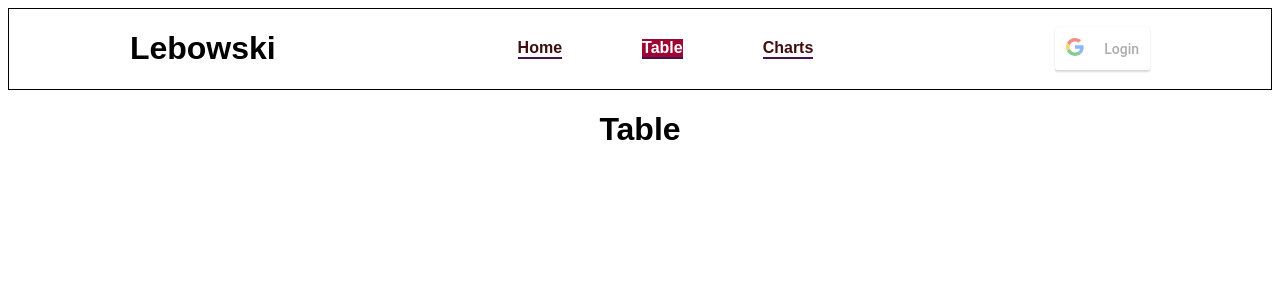
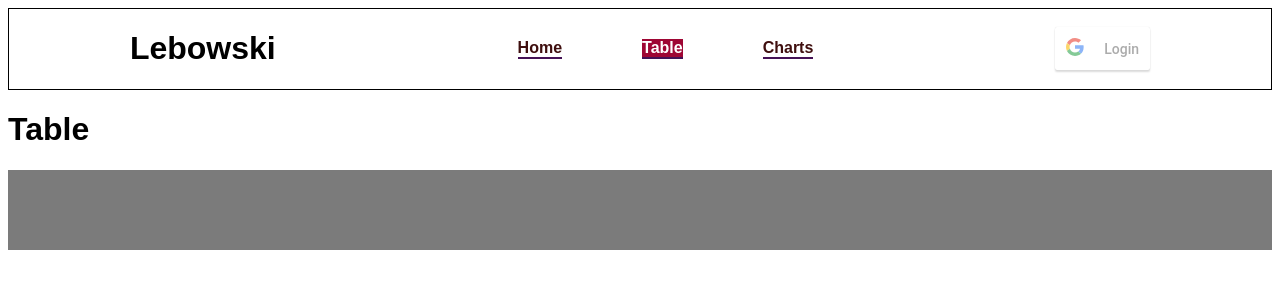
Before and after one commit to lu4ezar/lebowski, a React (Create React App) app: page /table in a window 1280 px wide. Shown: the top 300 px of the page. Built offline with nearby package versions, Linux system fonts and the light colour scheme.

Commit message:
add footer

```diff
--- a/src/App.tsx
+++ b/src/App.tsx
@@ -1,14 +1,20 @@
 import Header from "./Header";
 import Router from "./Router";
+import Footer from "./Footer";
 import "./styles.scss";
 
 export default function App() {
   return (
-    <>
-      <div className="App">
-        <Header />
+    <div className="App">
+      <Header />
+      <div
+        style={{
+          display: "flex"
+        }}
+      >
         <Router />
       </div>
-    </>
+      <Footer />
+    </div>
   );
 }
--- /dev/null
+++ b/src/Footer.tsx
@@ -0,0 +1,12 @@
+const Footer = () => (
+  <div
+    style={{
+      height: "10vh",
+      opacity: 0.7,
+      background: "#444444",
+      alignSelf: "flex-end"
+    }}
+  ></div>
+);
+
+export default Footer;
--- a/src/styles.scss
+++ b/src/styles.scss
@@ -26,7 +26,6 @@ html, body, #root {
   display: flex;
   gap: 5em;
   & li {
-    width: 100%;
     & a {
       display: flex;
       border-bottom: 2px solid #441155;
```
Also changed, not shown: src/TranslatableText.tsx (+8 -8 lines).
